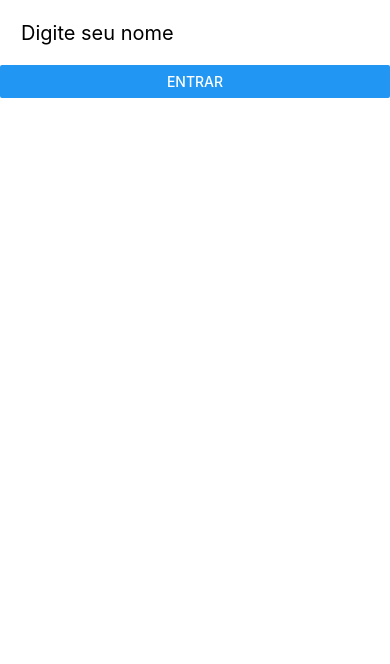
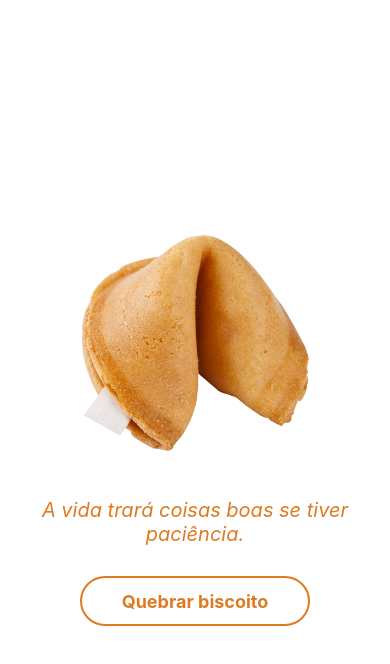
Before and after one commit to Siqm/Curso-ReactNative, a React Native app: screen / in a window 390 px wide. Shown: the top 664 px of the page. Built offline with nearby package versions, Linux system fonts and the light colour scheme.

Commit message:
Aula 21 -> App Biscoito

```diff
--- a/App.js
+++ b/App.js
@@ -1,40 +1,50 @@
 import React, { Component } from 'react'
-import { View, Text, StyleSheet, TextInput, Button } from 'react-native'
+import { View, StyleSheet, Image, TouchableOpacity, Text } from 'react-native'
 
 class App extends Component {
 
   constructor(props) {
     super(props);
     this.state = {
-      nome: '',
-      input: ''
+      textoFrase: 'A vida trará coisas boas se tiver paciência.',
+      img: require("./src/biscoito.png")
     }
 
-    this.entrar = this.entrar.bind(this)
+    this.quebraBiscoito = this.quebraBiscoito.bind(this)
+
+    this.frases = [
+      'A vida trará coisas boas se tiver paciência.',
+      'Demonstre amor e alegria em todas as oportunidades e verá que a paz nasce dentro de si.',
+      'Não compense na ira o que lhe falta na razão.',
+      'Defeitos e virtudes são apenas dois lados da mesma moeda.',
+      'A maior de todas as torres começa no solo.',
+    ]
   }
 
-  entrar() {
-    if(this.state.input === '') {
-      alert("Insira seu nome");
-      return
-    }
-    this.setState({ nome: `Bem-vindo: ${this.state.input}`})
+  quebraBiscoito() {
+    let numeroAleatorio = Math.floor(Math.random() * this.frases.length);
+
+    this.setState({
+      textoFrase: this.frases[numeroAleatorio],
+      img: require("./src/biscoitoAberto.png")
+    })
   }
 
   render() {
     return (
       <View style={styles.container}>
-
-        <TextInput
-          style={styles.input}
-          placeholder='Digite seu nome'
-          onChangeText={(e) => this.setState({input: e})}
-          underlineColorAndroid='transparent'
+        <Image
+          style={styles.img}
+          source={this.state.img}
         />
 
-        <Button title='Entrar' onPress={this.entrar}/>
+        <Text style={styles.textoFrase}>{this.state.textoFrase}</Text>
 
-        <Text>{this.state.nome}</Text>
+        <TouchableOpacity style={styles.botao} onPress={this.quebraBiscoito}>
+          <View style={styles.btnArea}>
+            <Text style={styles.btnTexto}>Quebrar biscoito</Text>
+          </View>
+        </TouchableOpacity>
       </View>
     )
   }
@@ -42,21 +52,37 @@ class App extends Component {
 
 const styles = StyleSheet.create({
   container: {
-    flex:1
+    flex:1,
+    alignItems:'center',
+    justifyContent:'center'
   },
-
-  input: {
-    height: 45,
-    borderWidth: 1,
-    borderColor: '#fff',
-    margin: 10,
+  img: {
+    width: 250,
+    height: 250
+  },
+  textoFrase: {
     fontSize: 20,
-    padding: 10
+    color:'#dd7b22',
+    margin:30,
+    fontStyle:'italic',
+    textAlign:'center'
   },
-
-  texto: {
-    textAlign: 'center',
-    fontSize: 25
+  botao: {
+    width: 230,
+    height:50,
+    borderWidth: 2,
+    borderColor: '#dd7b22',
+    borderRadius: 25,
+  },
+  btnArea: {
+    flex:1,
+    alignItems:'center',
+    justifyContent: 'center'
+  },
+  btnTexto: {
+    fontSize: 18,
+    fontWeight: 'bold',
+    color: '#dd7b22'
   }
 })
 
```
Also changed, not shown: src/biscoito.png (added), src/biscoitoAberto.png (added).
